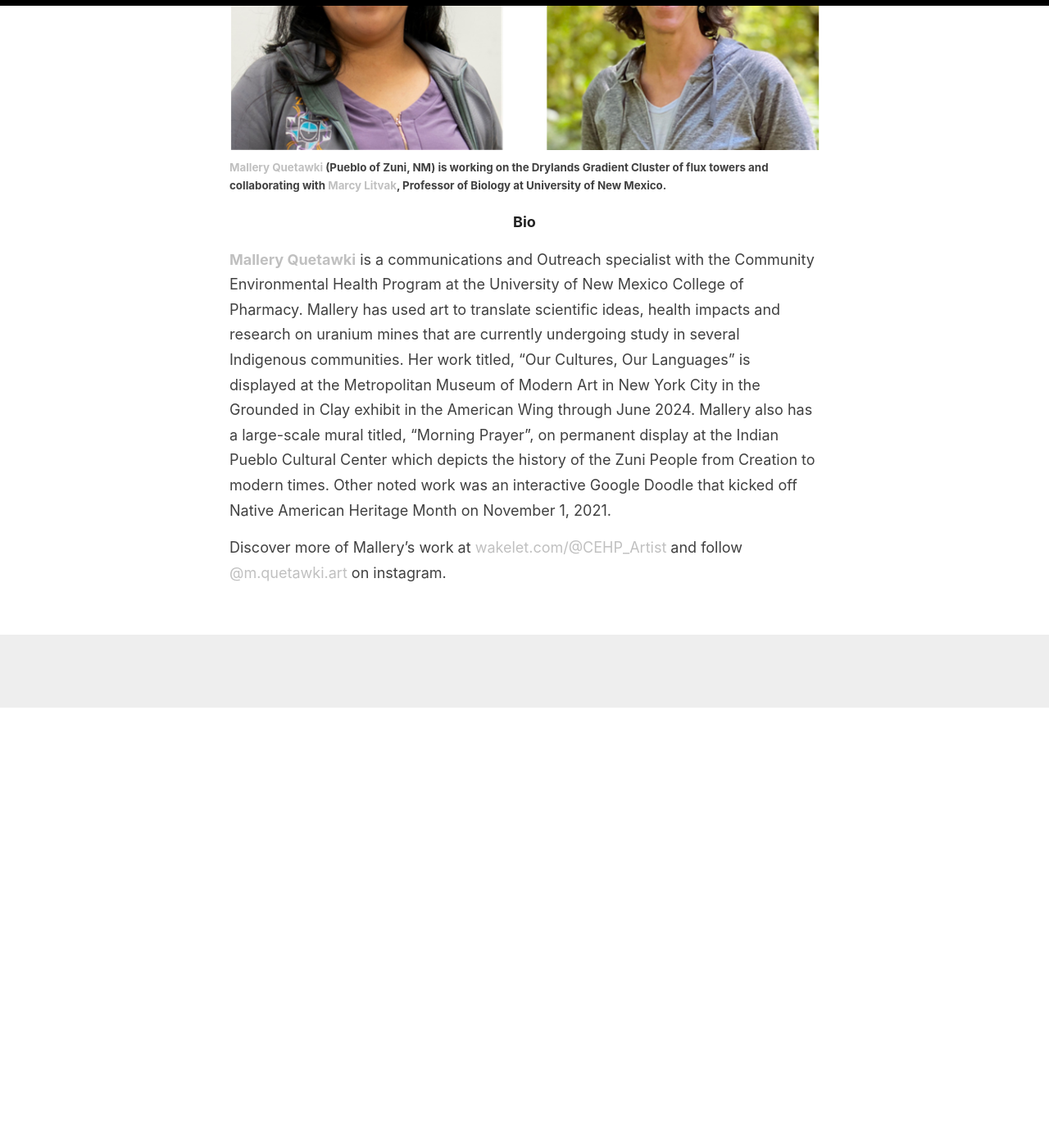
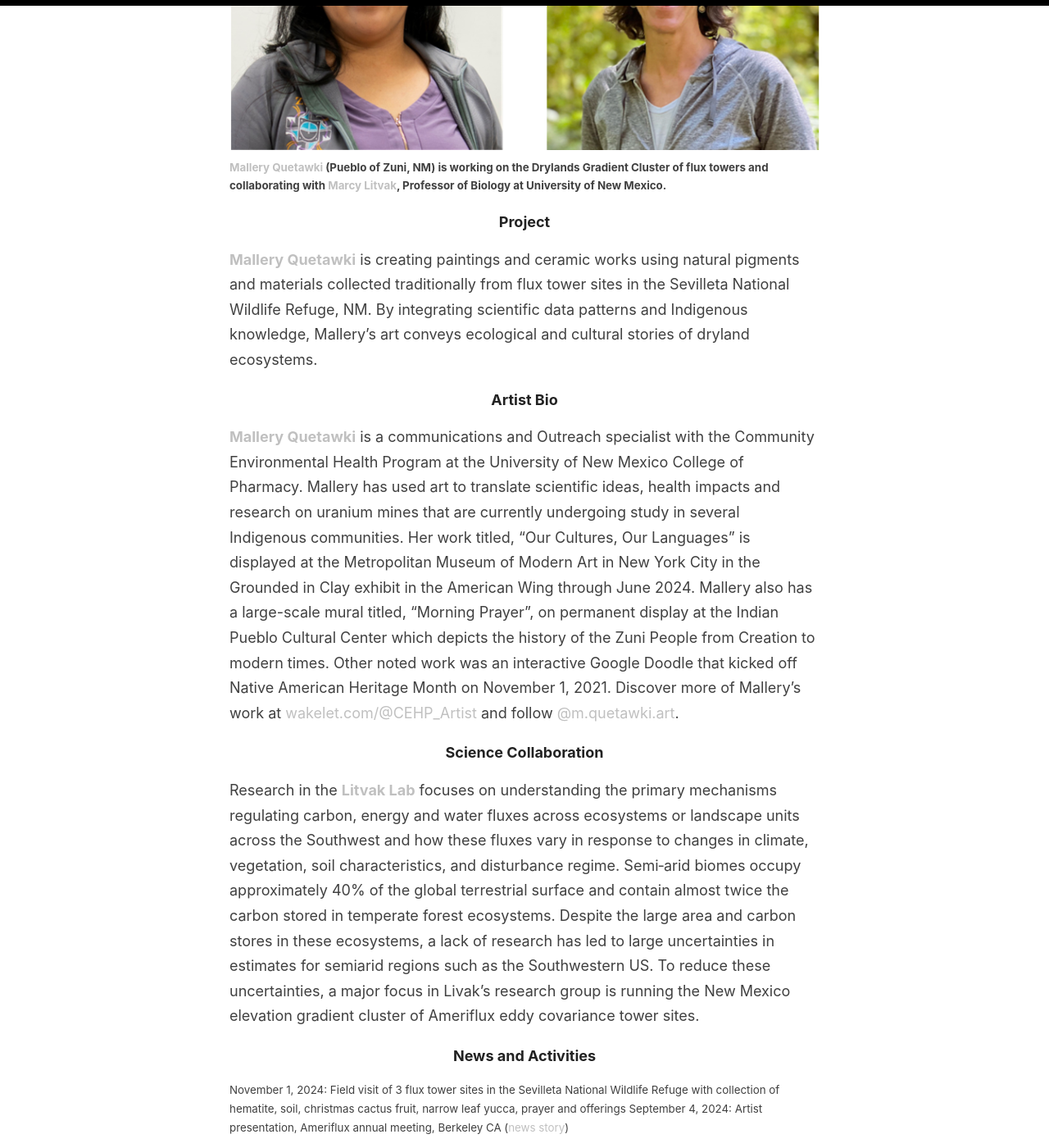
Before and after one commit to fluxnetart/fluxnetart.github.io, a Jekyll site: the page built from _posts/2024-10-08-Mallery.md, in a window 1280 px wide and 1400 px high, scrolled down 600 px. Shown: the whole window at 82% size. Built offline with Jekyll 4.4.1, drawn with Linux system fonts in a browser that asks for light colours; before the commit the page ends 1463 px from its top, so only the background shows below that; some of the changed text lies outside the part shown.

Commit message:
update profile

```diff
--- a/_posts/2024-10-08-Mallery.md
+++ b/_posts/2024-10-08-Mallery.md
@@ -11,8 +11,35 @@ categories: artistpage
 </figure>
 
 
-<h4>Bio</h4>
+<h4>Project</h4>
 
-<b><a href="https://wakelet.com/@CEHP_Artist">Mallery Quetawki</a></b> is a communications and Outreach specialist with the Community Environmental Health Program at the University of New Mexico College of Pharmacy. Mallery has used art to translate scientific ideas, health impacts and research on uranium mines that are currently undergoing study in several Indigenous communities. Her work titled, “Our Cultures, Our Languages” is displayed at the Metropolitan Museum of Modern Art in New York City in the Grounded in Clay exhibit in the American Wing through June 2024. Mallery also has a large-scale mural titled, “Morning Prayer”, on permanent display at the Indian Pueblo Cultural Center which depicts the history of the Zuni People from Creation to modern times. Other noted work was an interactive Google Doodle that kicked off Native American Heritage Month on November 1, 2021.
+<b><a href="https://wakelet.com/@CEHP_Artist">Mallery Quetawki</a></b> is creating paintings and ceramic works using natural pigments and materials collected traditionally from flux tower sites in the Sevilleta National Wildlife Refuge, NM. By integrating scientific data patterns and Indigenous knowledge, Mallery’s art conveys ecological and cultural stories of dryland ecosystems.
 
-Discover more of Mallery's work at <a href="https://wakelet.com/@CEHP_Artist">wakelet.com/@CEHP_Artist</a> and follow <a href="https://www.instagram.com/m.quetawki.art/">@m.quetawki.art</a> on instagram.
+
+<h4>Artist Bio</h4>
+
+<b><a href="https://wakelet.com/@CEHP_Artist">Mallery Quetawki</a></b> is a communications and Outreach specialist with the Community Environmental Health Program at the University of New Mexico College of Pharmacy. Mallery has used art to translate scientific ideas, health impacts and research on uranium mines that are currently undergoing study in several Indigenous communities. Her work titled, “Our Cultures, Our Languages” is displayed at the Metropolitan Museum of Modern Art in New York City in the Grounded in Clay exhibit in the American Wing through June 2024. Mallery also has a large-scale mural titled, “Morning Prayer”, on permanent display at the Indian Pueblo Cultural Center which depicts the history of the Zuni People from Creation to modern times. Other noted work was an interactive Google Doodle that kicked off Native American Heritage Month on November 1, 2021. Discover more of Mallery's work at <a href="https://wakelet.com/@CEHP_Artist">wakelet.com/@CEHP_Artist</a> and follow <a href="https://www.instagram.com/m.quetawki.art/">@m.quetawki.art</a>.
+
+
+<h4>Science Collaboration</h4>
+
+Research in the <b><a href="https://www.litvaklab.org/">Litvak Lab</a></b> focuses on understanding the primary mechanisms regulating carbon, energy and water fluxes across ecosystems or landscape units across the Southwest and how these fluxes vary in response to changes in climate,  vegetation, soil characteristics, and disturbance regime. Semi‐arid biomes occupy approximately 40%  of the global terrestrial surface and contain almost twice the carbon  stored in temperate forest ecosystems. Despite the large area and carbon stores in these ecosystems, a lack of research has led to large uncertainties in estimates for semiarid regions such as the Southwestern US.  To reduce these uncertainties, a major focus in Livak’s research group is running the New Mexico elevation gradient cluster of Ameriflux eddy covariance tower sites.
+
+
+<h4>News and Activities</h4>
+
+<figcaption>
+November 1, 2024: Field visit of 3 flux tower sites in the Sevilleta National Wildlife Refuge with collection of hematite, soil, christmas cactus fruit, narrow leaf yucca, prayer and offerings
+September 4, 2024: Artist presentation, Ameriflux annual meeting, Berkeley CA (<a href="https://fluxnetart.github.io/amerifluxmeeting/">news story</a>)<br>
+</figcaption>
+
+
+<h4>Acknowledgements</h4>
+
+<figcaption>
+This project is supported by FLUXNET through the National Science Foundation’s Accelerating Research through International Network-to-Network Collaborations (AccelNet) program, Award 2113978 and partnered with the Patricia Valian Reser Center for the Creative Arts (PRAx).
+</figcaption>
+
+<figure style="text-align: center;">
+  <img src="https://fluxnetart.github.io/images/Mallery_logos.png">
+</figure>
```
Also changed, not shown: _posts/2024-10-08-Julia.md (+4 -1 lines), images/Mallery_logos.png (added).
